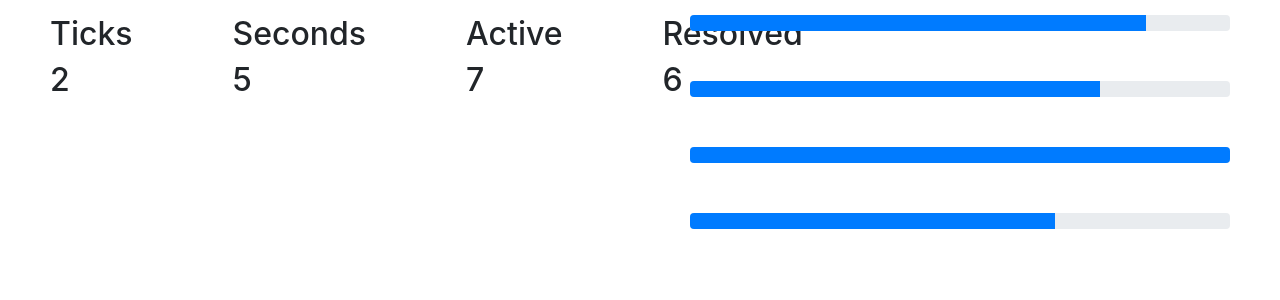
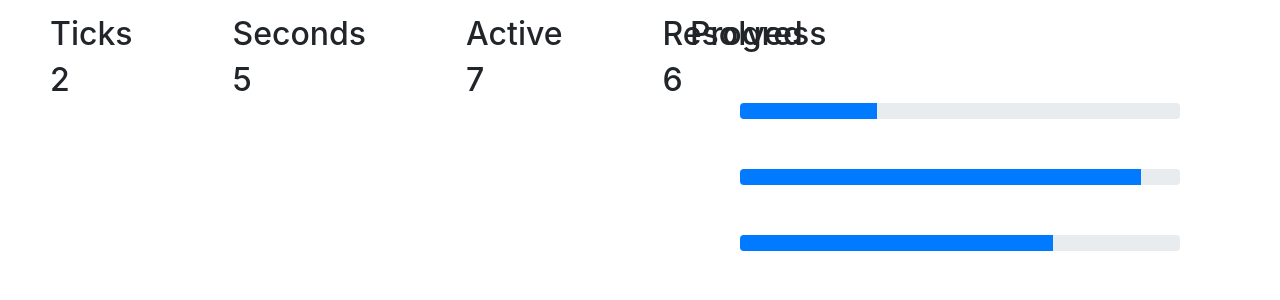
Before and after one commit to ValeriyPetryna/reactApp, a React (Create React App) app: page / in a window 1280 px wide. Shown: the top 300 px of the page. Built offline with nearby package versions, Linux system fonts and the light colour scheme.

Commit message:
added context

```diff
--- a/src/ProgressBar.js
+++ b/src/ProgressBar.js
@@ -1,35 +1,22 @@
-import React, { useState, useEffect } from 'react'
+import React, { useState, useEffect, useContext } from 'react'
 import ProgressBar from 'react-bootstrap/ProgressBar';
+import {AppContext} from './context/context';
 
 const Progress = ({speed}) => {
-    const [progress, setProgress] = useState(0)
-    const changeProgress = () => {
-        setProgress(progress + speed)
-    }
-    const clearProgress = () => {
-        setProgress(0)
-    }
+    const value = useContext(AppContext);
+    const tasks = value;
 
-    useEffect(() => {
-        const tick = setInterval(() => {
-            changeProgress()
-        }, 1000)
-
-        return () => {
-            if(progress >= 100) {
-                clearProgress()
-            }
-            clearInterval(tick)
-        }
-    })
-
-    const progressInstance = <ProgressBar now = {progress}  />;
+    let taskList = tasks.map((task) =>
+        <div className = "elem">
+            {<ProgressBar now = {task.current}  />}
+        </div>
+    )
 
     return (
         <div className = "elem">
-            {progressInstance}
+            {taskList}
         </div>
     )
 }
 
-export default Progress
+export default Progress;
--- /dev/null
+++ b/src/context/context.js
@@ -0,0 +1,43 @@
+import React, { useState, useEffect } from "react";
+
+export const AppContext = React.createContext();
+
+export function AppContextProvider({ children }) {
+  const [tasks, setTasks] = useState([
+    {
+      threshold: 100,
+      current: 5
+    },
+    {
+      threshold: 100,
+      current: 65
+    },
+    {
+      threshold: 100,
+      current: 80
+    },
+    {
+      threshold: 100,
+      current: 45
+    }
+  ]);
+  const [counter, setCounter] = useState(1);
+
+  // Counter
+  useEffect(() => {
+    const interval = setInterval(() => setCounter(counter + 1), 1000);
+    return () => clearInterval(interval);
+  });
+
+  const incrementCurrent = obj => ({ ...obj, current: obj.current + 5 });
+
+  const filteredTasks =  tasks.filter(task => task.current <= task.threshold)
+  console.log(filteredTasks)
+
+  //Tasks handler
+  useEffect(() => {
+    setTasks(tasks.map(incrementCurrent));
+  }, [counter]);
+
+  return <AppContext.Provider value={filteredTasks}>{children}</AppContext.Provider>;
+}
--- a/src/index.css
+++ b/src/index.css
@@ -27,6 +27,5 @@ code {
 }
 
 .field-right {
-
   width: 50%;
 }
--- a/src/index.js
+++ b/src/index.js
@@ -4,10 +4,12 @@ import './index.css';
 import Counter from './Counter';
 import CounterFunc from './CounterFunc';
 import Progress from './ProgressBar';
+import { AppContextProvider } from './context/context'
 import 'bootstrap/dist/css/bootstrap.min.css';
 
 ReactDOM.render(
   <React.StrictMode>
+    <AppContextProvider>
     <fieldset>
     <div className = "field">
     <div className = "field-left">
@@ -17,13 +19,12 @@ ReactDOM.render(
         <Counter className = "ticker" speed = {800} name = {'Resolved'}/>
       </div>
       <div className = "field-right">
+        <h2 className = "elem">Progress</h2>
         <Progress speed = {20}/>
-        <Progress speed = {18}/>
-        <Progress speed = {33}/>
-        <Progress speed = {16}/>
       </div>
     </div>
     </fieldset>
+    </AppContextProvider>
   </React.StrictMode>,
   document.getElementById('root')
 );
```
